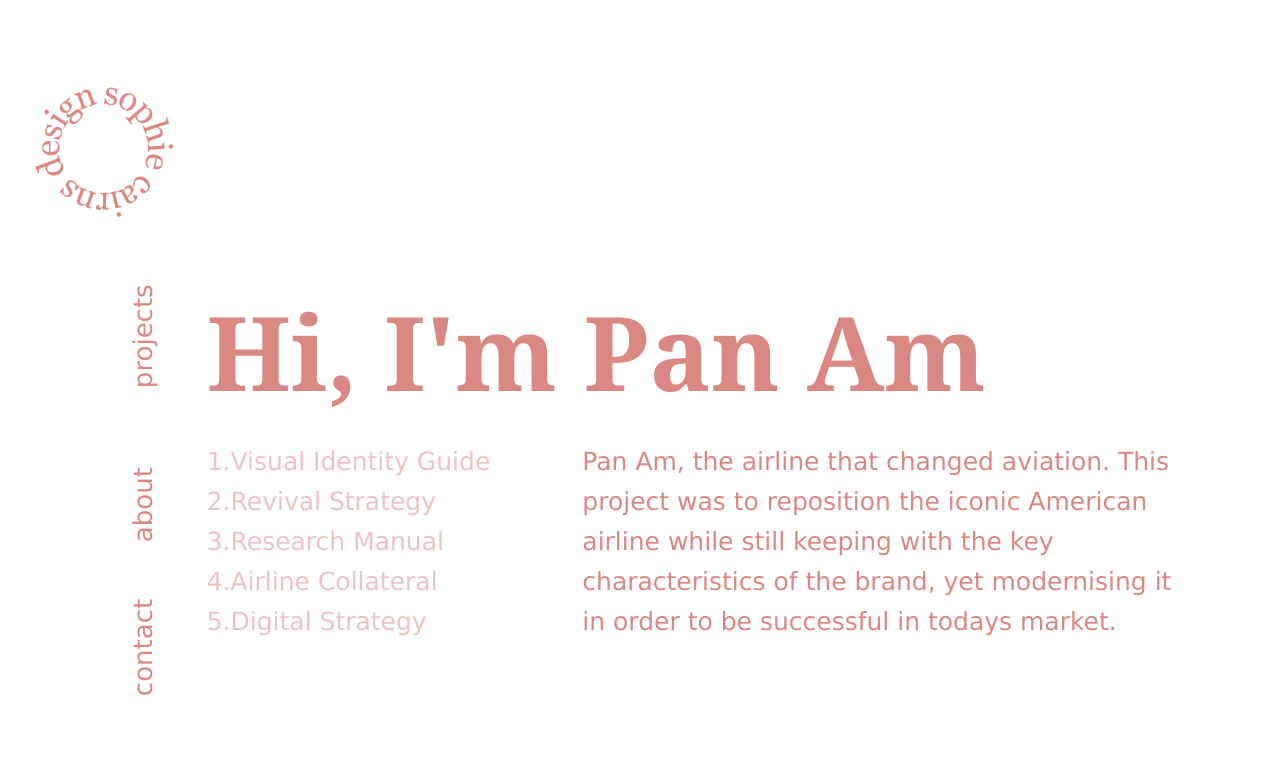
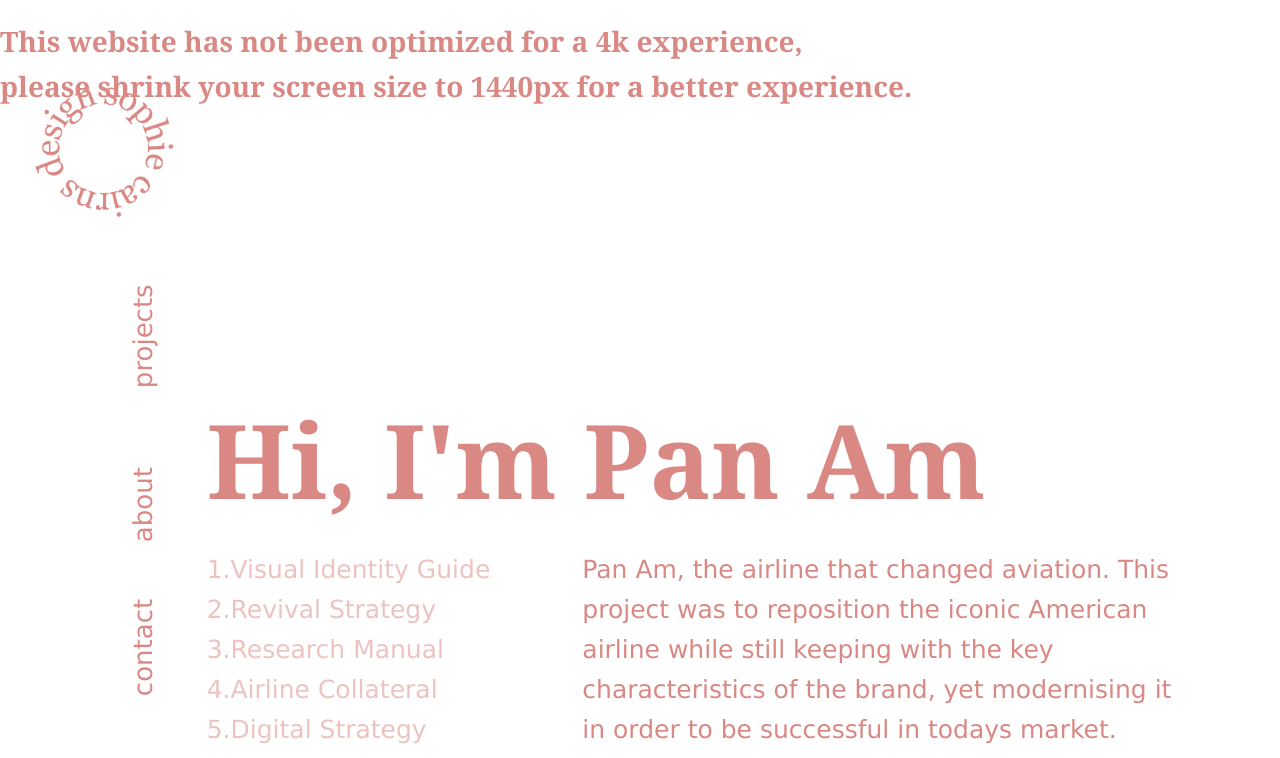
Before and after one commit to sophiecairns/Sophies-portfolio, a plain HTML site: page pan_am.html in a window 1280 px wide. Shown: the top 758 px of the page. Drawn offline with Linux system fonts and the light colour scheme.

Commit message:
Update pan_am.html

```diff
--- a/pan_am.html
+++ b/pan_am.html
@@ -8,6 +8,12 @@
     <meta name="viewport" content="width=device-width, initial-scale=1" />
     <link rel="stylesheet" href="assets/css/main.min.css" />
 </head>
+<div class="screen-optimisation-notice">
+    <h1 >
+      This website has not been optimized for a 4k experience, <br>
+      please shrink your screen size to 1440px for a better experience.
+    </h1>
+  </div>
     <nav id="nav-container">
       <div>
           <a href="index.html">
```
